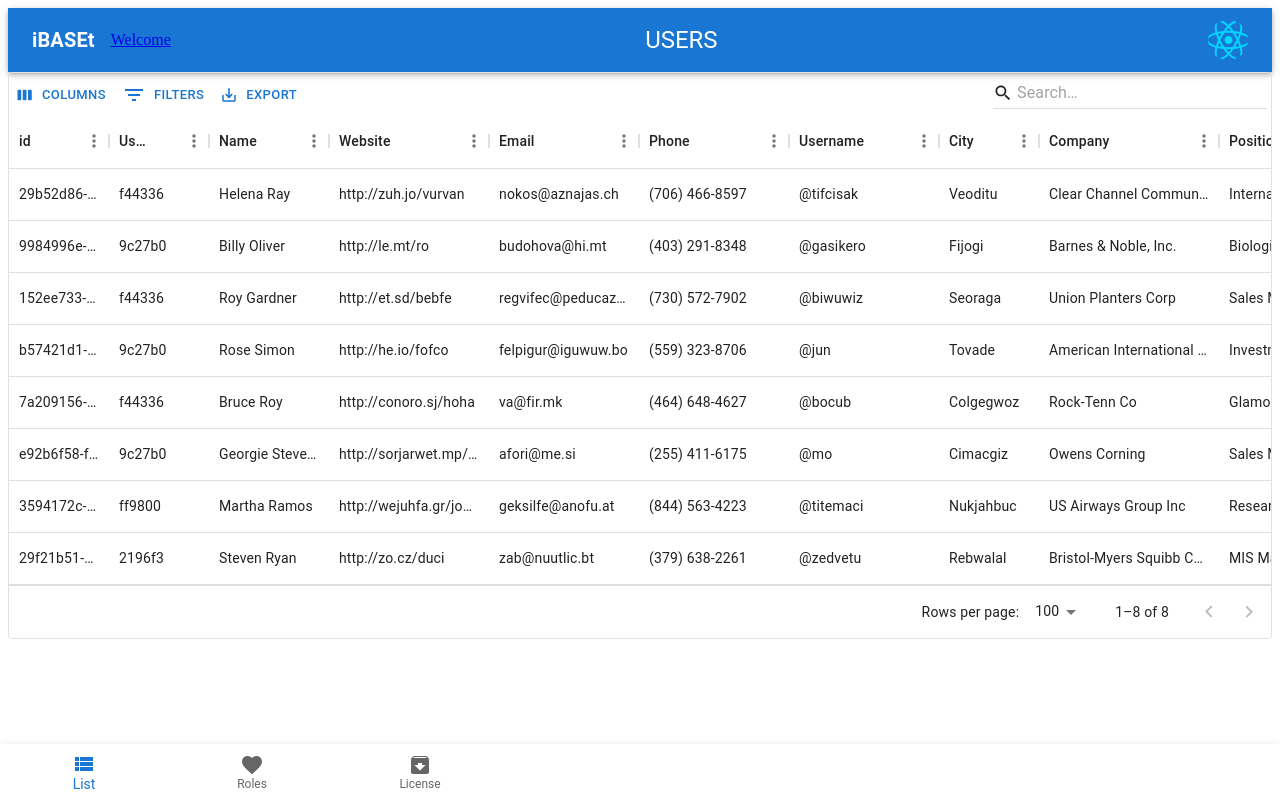
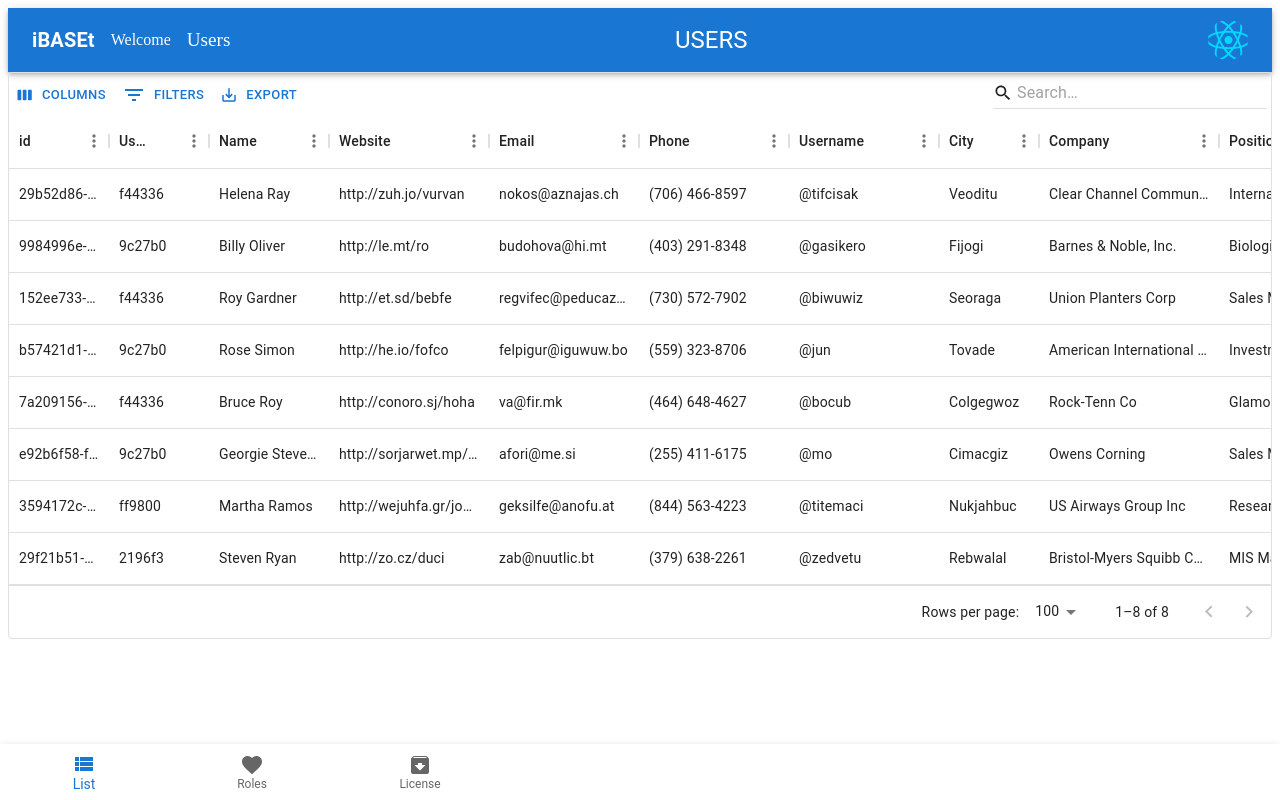
Before and after one commit to Satosh-J/react-redux-saga-training-course, a React (Vite) app: page / in a window 1280 px wide. Built offline with nearby package versions, Linux system fonts and the light colour scheme.

Commit message:
Set up nested navigation

```diff
--- a/src/App.tsx
+++ b/src/App.tsx
@@ -1,13 +1,13 @@
 import './App.css'
 import NavBar from './components/Navbar'
 import Tabs from './components/Tabs'
-import Users from './components/Users'
+import UsersList from './components/UsersList'
 
 function App() {
   return (
     <>
       <NavBar />
-      <Users />
+      <UsersList />
       <Tabs />
     </>
   )
--- a/src/components/Navbar.tsx
+++ b/src/components/Navbar.tsx
@@ -11,7 +11,7 @@ import Tooltip from '@mui/material/Tooltip';
 import MenuItem from '@mui/material/MenuItem';
 
 // Import for react router links
-import { Link } from 'react-router-dom';
+import { NavLink } from 'react-router-dom';
 
 import avatar from '../assets/react.svg'
 
@@ -48,13 +48,32 @@ function NavBar() {
             iBASEt
           </Typography>
 
-          <Box flexGrow={0} display={'flex'} justifyContent={'center'} alignItems={'center'} >
-            <Link
+          <Box flexGrow={0} gap={2} display={'flex'} justifyContent={'center'} alignItems={'center'} >
+
+            <NavLink
               to="welcome"
-              className="text-white no-underline p-1"
+              style={({ isActive }) => {
+                return {
+                  textDecoration: 'none',
+                  color: 'white',
+                  ...(isActive && { fontSize: '1.2rem' })
+                }
+              }}
             >
               Welcome
-            </Link>
+            </NavLink>
+            <NavLink
+              to="/"
+              style={({ isActive }) => {
+                return {
+                  textDecoration: 'none',
+                  color: 'white',
+                  ...(isActive && { fontSize: '1.2rem' })
+                }
+              }}
+            >
+              Users
+            </NavLink>
           </Box>
           <Box flexGrow={1}>
             <Typography
@@ -104,7 +123,7 @@ function NavBar() {
           </Box>
         </Toolbar>
       </Container>
-    </AppBar>
+    </AppBar >
   );
 }
 export default NavBar;
--- /dev/null
+++ b/src/components/UserLicenses.tsx
@@ -0,0 +1,10 @@
+// UserLicenses.tsx
+import {Box, Typography} from '@mui/material';
+
+export default function UserLicenses() {
+    return (
+        <Box sx={{ width: 1 }}>
+            <Typography variant='h1'>This is User Licenses</Typography>
+        </Box >
+    );
+}
--- /dev/null
+++ b/src/components/UserRoles.tsx
@@ -0,0 +1,11 @@
+// UserRoles.tsx
+
+import {Box, Typography} from '@mui/material';
+
+export default function UserRoles() {
+    return (
+        <Box sx={{ width: 1 }}>
+            <Typography variant='h1'>This is User Roles</Typography>
+        </Box >
+    );
+}
--- a/src/components/Users.tsx
+++ b/src/components/UsersList.tsx
@@ -234,7 +234,7 @@ const rows = [
     }
 ]
 
-export default function Users() {
+export default function UsersList() {
     return (
         <Box sx={{ width: 1 }}>
             <DataGrid
--- /dev/null
+++ b/src/pages/Users.tsx
@@ -0,0 +1,15 @@
+import '../App.css'
+import { NavLink, Outlet } from 'react-router-dom'
+
+export function UsersPage() {
+  return (
+    <div>
+      <nav>
+        <NavLink to="list" >List</NavLink>
+        <NavLink to="role" >Role</NavLink>
+        <NavLink to="license"  >License</NavLink>
+      </nav>
+      <Outlet />
+    </div>
+  );
+}
```
Also changed, not shown: src/Routes.tsx (+22 -0 lines).
